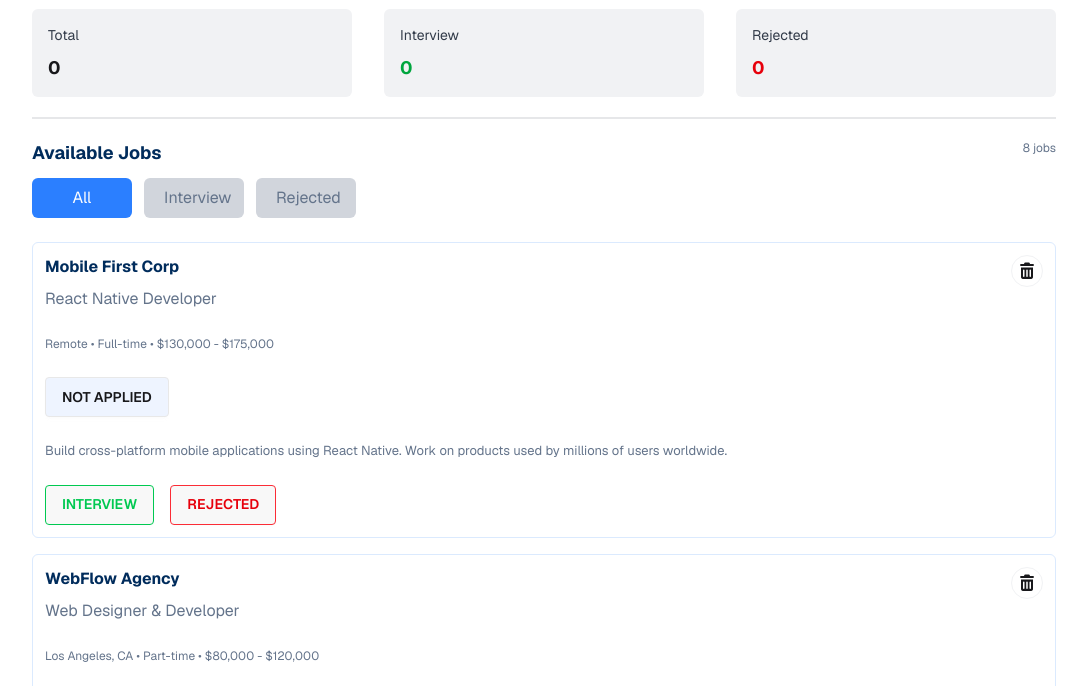
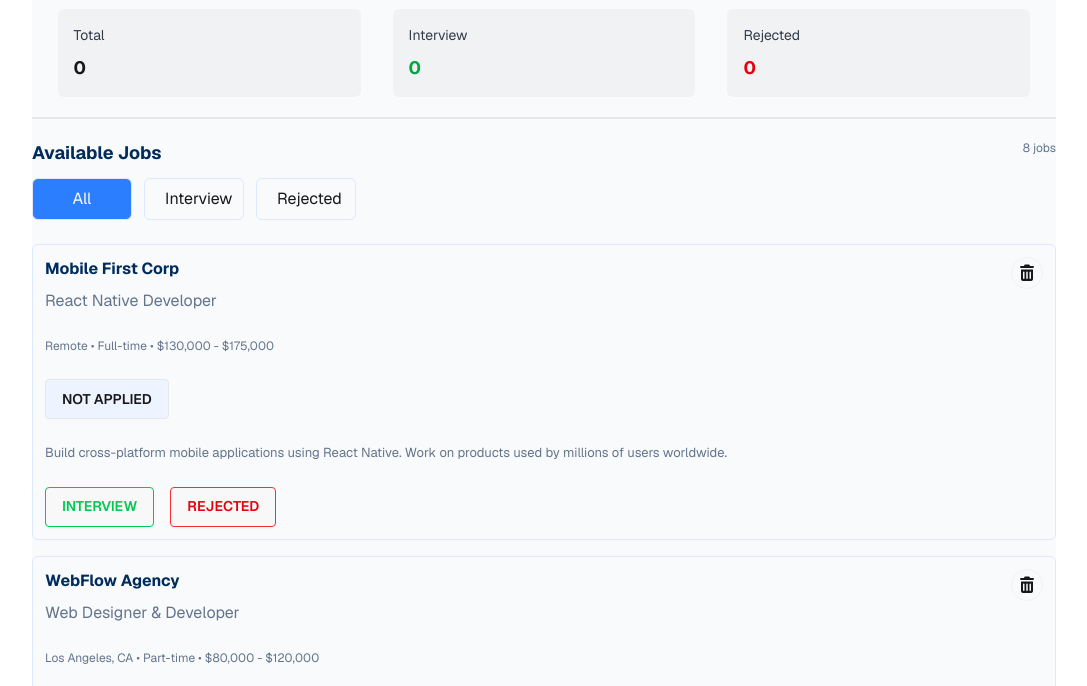
Before and after one commit to youjersif/MY-Fourth-Phero-Assignment, a plain HTML site: page index.html in a window 1280 px wide. Shown: the part 67-753 px from the top of the page, without its empty margins (96-1183 px from the left). Drawn offline with nearby package versions, Linux system fonts and the light colour scheme.

Commit message:
Somehow Tab script created

```diff
--- a/index.html
+++ b/index.html
@@ -29,10 +29,10 @@
 
 </head>
 
-<body class="md:w-[95%] lg:w-[80%] mx-auto ">
+<body class="w-[95%] mx-auto sm: lg:w-[80%] mx-auto bg-slate-50  ">
     <header class="w-full mx-auto space-y-3 mt-4">
-        <h1 class="text-[32px] font-bold text-[#002C5C]">Job Application Tracker</h1>
-        <div class="grid grid-cols-3 gap-8">
+        <h1 class=" sm:text-[32px] font-bold text-[#002C5C]">Job Application Tracker</h1>
+        <div class="grid grid-cols-1 gap-1 w-[95%] mx-auto sm:grid grid-cols-3 lg:gap-8">
             <div class=" bg-[#F1F2F4] rounded-md p-4 space-y-2">
                 <p class="text-[#323B49] text-[14px] ">Total</p>
                 <p id="total" class="text-black-600 font-bold text-[18px] ">0</p>
@@ -57,13 +57,14 @@
         </div>
         <!-- The buttons who will do everything -->
         <div class="mb-6 mt-3 flex gap-3 w-full">
-            <button class="bg-blue-500 text-white px-5 py-2 rounded-md font-[12px] w-[100px]"
-                id="all-filter-btn">All</button>
-            <button class="bg-gray-300 px-5 py-2 text-[#64748B] rounded-md font-[12px] w-[100px]"
-                id="interview-filter-btn">Interview</button>
-            <button class="bg-gray-300 px-5 py-2 text-[#64748B] rounded-md font-[12px] w-[100px]"
-                id="rejected-filter-btn">Rejected</button>
+            <button onclick="switchTab('all')" class="  px-5 py-2 border border-indigo-100 rounded-md font-[12px] w-[100px]"
+                id="tab-all">All</button>
+            <button onclick="switchTab('interview')" class=" px-5 py-2  border border-indigo-100 rounded-md font-[12px] w-[100px]"
+                id="tab-interview">Interview</button>
+            <button onclick="switchTab('rejected')" class=" px-5 py-2 border border-indigo-100 rounded-md font-[12px] w-[100px]"
+                id="tab-rejected">Rejected</button>
         </div>
+        <!-- cardsSection -->
         <div id="all-cards" class="space-y-4">
             <!-- Card1 -->
             <div class="space-y-6 p-3 border border-blue-100 rounded-md">
@@ -287,7 +288,8 @@
         </div>
 
     </main>
-    <section id="blankpage" class="w-full mx-auto justify-center items-center  border border-blue-100 rounded-md mt-5">
+    <!-- BlankPage Section -->
+    <section id="blankpage" class=" hidden w-full mx-auto justify-center items-center  border border-blue-100 rounded-md mt-5">
         <div class="flex flex-col justify-center items-center text-center p-20">
             <div><img src="./jobs.png" alt=""></div>
             <div>
@@ -297,6 +299,8 @@
         </div>
 
     </section>
+    <script src="./script.js"></script>
 </body>
 
+
 </html>
--- /dev/null
+++ b/script.js
@@ -0,0 +1,18 @@
+let currentTabs = 'all'
+const tabActive =["bg-blue-500","text-white"]
+const tabInactive=["bg-transparent","text-[#64748B],"]
+function switchTab(tab){
+    console.log(tab)
+    const tabs=["all","interview","rejected"]
+    for(const t of tabs){
+        const tabName=document.getElementById("tab-" + t)
+       if(t === tab){
+        tabName.classList.remove(...tabInactive);
+        tabName.classList.add(...tabActive);
+       }else{
+        tabName.classList.remove(...tabActive);
+        tabName.classList.add(...tabInactive);
+       }
+    }
+}
+switchTab(currentTabs)
```
